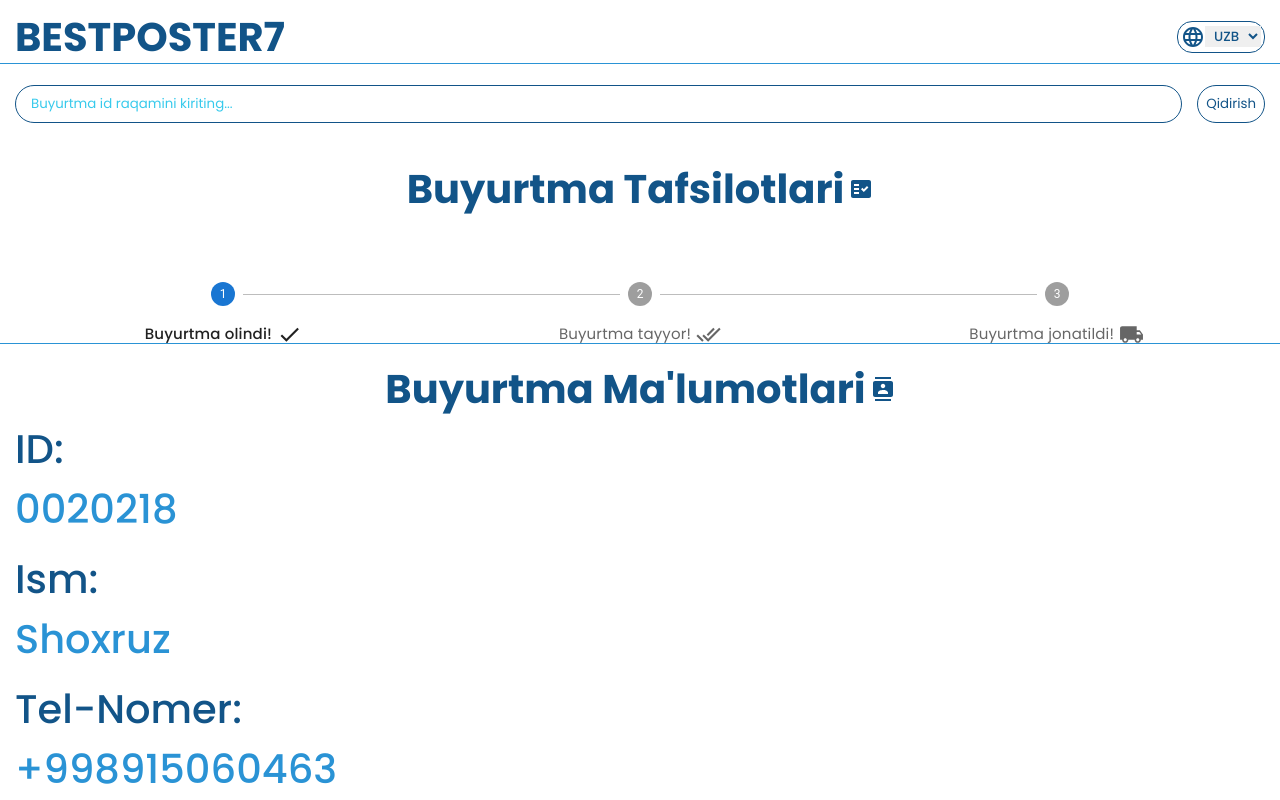
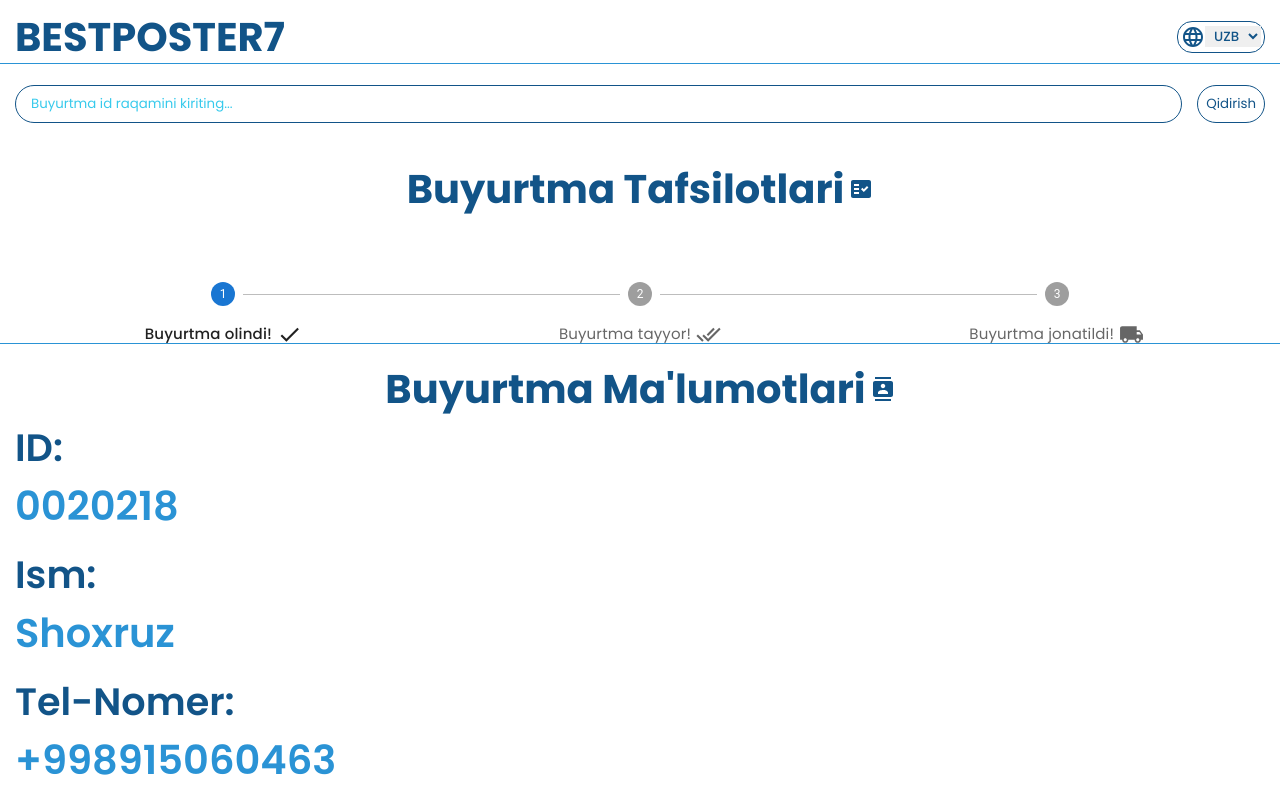
Before and after one commit to shoxvrz/ordersBestposter, a React (Vite) app: page / in a window 1280 px wide. Shown: the top 800 px of the page. Built offline with nearby package versions, Linux system fonts and the light colour scheme.

Commit message:
small changes

```diff
--- a/src/components/InfoCustomer/InfoCustomer.css
+++ b/src/components/InfoCustomer/InfoCustomer.css
@@ -18,14 +18,14 @@
   align-items: flex-start;
 }
 .customer__main--info p {
-  font-size: clamp(1.15rem, 0.5rem + 2.6667vw, 2.5rem);
+  font-size: clamp(0.65rem, 0.25rem + 2.6667vw, 2.5rem);
   color: #125488;
-  font-weight: 500;
+  font-weight: 600;
 }
 .customer__main--info span {
-  font-size: clamp(1.35rem, 0.5rem + 2.6667vw, 2.5rem);
+  font-size: clamp(0.85rem, 0.5rem + 2.6667vw, 2.5rem);
   color: #2a93d5;
-  font-weight: 500;
+  font-weight: 600;
 }
 .customer__header {
   width: 100%;
--- a/src/components/InfoCustomer/InfoCustomer.scss
+++ b/src/components/InfoCustomer/InfoCustomer.scss
@@ -19,14 +19,14 @@
             align-items: flex-start;
 
             & p{
-                font-size: clamp(1.15rem, 0.5rem + 2.6667vw, 2.5rem);
+                font-size: clamp(0.65rem, 0.25rem + 2.6667vw, 2.5rem);
                 color: #125488;
-                font-weight: 500;
+                font-weight: 600;
             }
             & span{
-                font-size: clamp(1.35rem, 0.5rem + 2.6667vw, 2.5rem);
+                font-size: clamp(0.85rem, 0.5rem + 2.6667vw, 2.5rem);
                 color: #2a93d5;
-                font-weight: 500;
+                font-weight: 600;
             }
         }
     }
--- a/src/components/InfoCustomer/InfoCustomer.tsx
+++ b/src/components/InfoCustomer/InfoCustomer.tsx
@@ -25,6 +25,9 @@ const InfoCustomer = () => {
           <p>Manzil:</p> <span>Jizzax Sh</span>
         </div>
         <div className="customer__main--info">
+          <p>Buyurtma Sanasi:</p> <span>12/03/24</span>
+        </div>
+        <div className="customer__main--info">
           <p>Telegram/Instagram:</p> <span>@shoxvrzz</span>
         </div>
       </div>
--- a/src/components/SearchBar/SearchBar.tsx
+++ b/src/components/SearchBar/SearchBar.tsx
@@ -1,13 +1,27 @@
-
-import './SearchBar.scss'
+import React, { useState } from "react";
+import "./SearchBar.scss";
 
 const SearchBar = () => {
+  const [input, setInput] = useState<string>('');
+
+  // Change the event type to React.ChangeEvent<HTMLInputElement>
+  const inputHandler = (event: React.ChangeEvent<HTMLInputElement>) => {
+    setInput(event.target.value); // Use event.target.value to get the input value
+  };
+
+  console.log(input);
+
   return (
-    <div className='searchBar'>
-        <input type="text" placeholder='Buyurtma id raqamini kiriting...'/>
-        <button>Qidirish</button>
+    <div className="searchBar">
+      <input
+        type="text"
+        placeholder="Buyurtma id raqamini kiriting..."
+        value={input}
+        onChange={inputHandler} // Attach the event handler to the input
+      />
+      <button>Qidirish</button>
     </div>
-  )
-}
+  );
+};
 
-export default SearchBar
+export default SearchBar;
```
Also changed, not shown: 1 other file (tests, documents, lock files or other folders).
